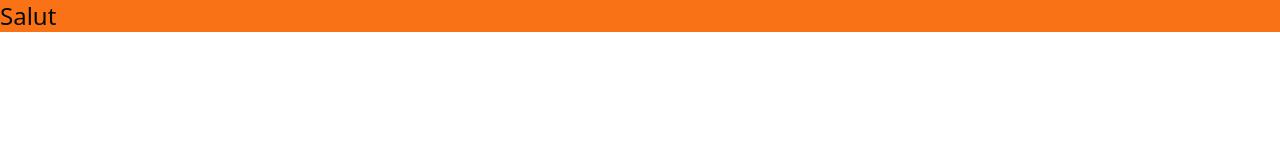
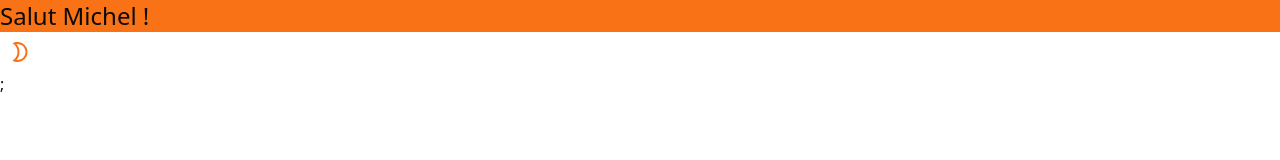
Before and after one commit to vbruchon/portoflio, a React (Vite) app: page / in a window 1280 px wide. Shown: the top 160 px of the page. Built offline with nearby package versions, Linux system fonts and the light colour scheme.

Commit message:
Create ThemeProvider & darkmode

```diff
--- a/package.json
+++ b/package.json
@@ -16,8 +16,10 @@
     "@radix-ui/react-tabs": "^1.0.4",
     "class-variance-authority": "^0.7.0",
     "clsx": "^2.0.0",
+    "lucide-react": "^0.294.0",
     "react": "^18.2.0",
     "react-dom": "^18.2.0",
+    "react-icons": "^4.12.0",
     "tailwind-merge": "^2.1.0",
     "tailwindcss-animate": "^1.0.7"
   },
--- a/src/App.tsx
+++ b/src/App.tsx
@@ -1,7 +1,13 @@
-import { cn } from "./lib/utils";
+import { ThemeProvider } from "./components/theme/ThemeProvider";
+import { ToggleThemeButton } from "./components/theme/ThemeToggle";
 
 function App() {
-  return <div className={cn("bg-primary text-2xl")}>Salut</div>;
+  return (
+    <ThemeProvider>
+      <div className="text-2xl bg-primary">Salut Michel !</div>
+      <ToggleThemeButton />;
+    </ThemeProvider>
+  );
 }
 
 export default App;
--- /dev/null
+++ b/src/components/theme/ThemeProvider.tsx
@@ -0,0 +1,63 @@
+import { createContext, useContext, useEffect, useState } from "react";
+
+type Theme = "dark" | "light" | "system";
+
+type ThemeProviderProps = {
+  children: React.ReactNode;
+};
+
+type ThemeProviderState = {
+  theme: Theme;
+  toggleTheme: () => void;
+  isDark: boolean;
+  isLight: boolean;
+};
+
+const ThemeContext = createContext<ThemeProviderState | undefined>(undefined);
+
+export const ThemeProvider = ({ children }: ThemeProviderProps) => {
+  const [theme, setTheme] = useState<Theme>("system");
+
+  useEffect(() => {
+    const root = window.document.documentElement;
+    root.classList.remove("light", "dark");
+
+    if (theme === "system") {
+      const systemTheme = window.matchMedia("(prefers-color-scheme: dark)")
+        .matches
+        ? "dark"
+        : "light";
+      root.classList.add(systemTheme);
+      setTheme(systemTheme);
+      return;
+    }
+
+    root.classList.add(theme);
+  }, [theme]);
+
+  const toggleTheme = () => {
+    setTheme((prev) => (prev === "light" ? "dark" : "light"));
+  };
+
+  const isDark = theme === "dark";
+  const isLight = theme === "light";
+
+  const values = {
+    theme,
+    toggleTheme,
+    isDark,
+    isLight,
+  };
+
+  return (
+    <ThemeContext.Provider value={values}>{children}</ThemeContext.Provider>
+  );
+};
+
+export const useTheme = () => {
+  const context = useContext(ThemeContext);
+  if (!context) {
+    throw new Error("useTheme must be used within a ThemeProvider");
+  }
+  return context;
+};
--- /dev/null
+++ b/src/components/theme/ThemeToggle.tsx
@@ -0,0 +1,27 @@
+import styles from "./ToggleThemeButton.module.css";
+import { MdOutlineModeNight, MdOutlineWbSunny } from "react-icons/md";
+import clsx from "clsx";
+import { useTheme } from "./ThemeProvider";
+
+export const ToggleThemeButton = () => {
+  const { isDark, isLight, toggleTheme } = useTheme();
+
+  return (
+    <div className="relative p-2 overflow-hidden rounded-full border-primary">
+      <MdOutlineWbSunny
+        onClick={toggleTheme}
+        className={clsx("relative h-6 w-6 cursor-pointer text-primary", {
+          [styles.enter]: isDark,
+          [styles.exit]: isLight,
+        })}
+      />
+      <MdOutlineModeNight
+        onClick={toggleTheme}
+        className={clsx("absolute top-2 h-6 w-6 cursor-pointer text-primary", {
+          [styles.enter]: isLight,
+          [styles.exit]: isDark,
+        })}
+      />
+    </div>
+  );
+};
--- /dev/null
+++ b/src/components/theme/ToggleThemeButton.module.css
@@ -0,0 +1,27 @@
+@keyframes fadeOutToRight {
+  from {
+    opacity: 1;
+  }
+  to {
+    opacity: 0;
+    transform: translate(24px, 8px);
+  }
+}
+
+@keyframes fadeInFromLeft {
+  from {
+    opacity: 0;
+    transform: translate(-24px, 8px);
+  }
+  to {
+    opacity: 1;
+  }
+}
+
+.enter {
+  animation: fadeInFromLeft 500ms ease-in-out forwards;
+}
+
+.exit {
+  animation: fadeOutToRight 500ms ease-in-out forwards;
+}
```
Also changed, not shown: 1 other file (tests, documents, lock files or other folders).
